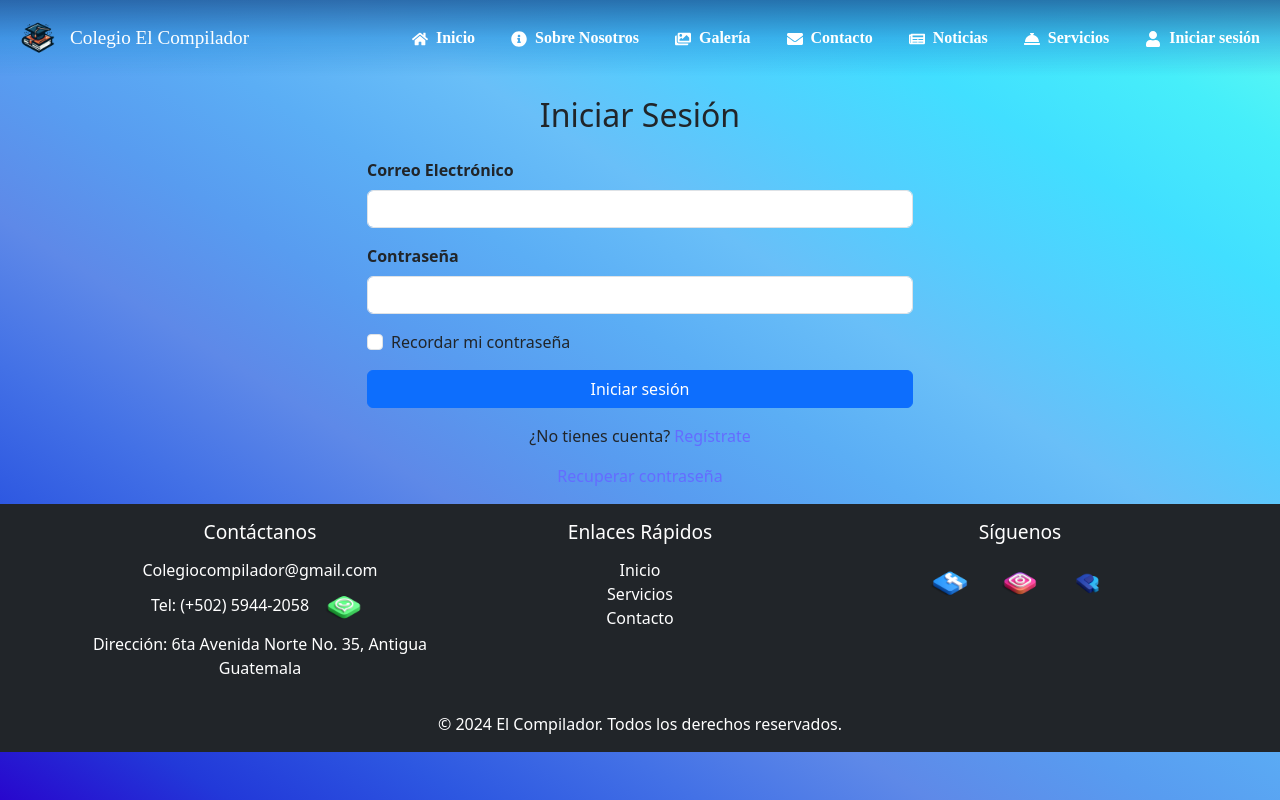
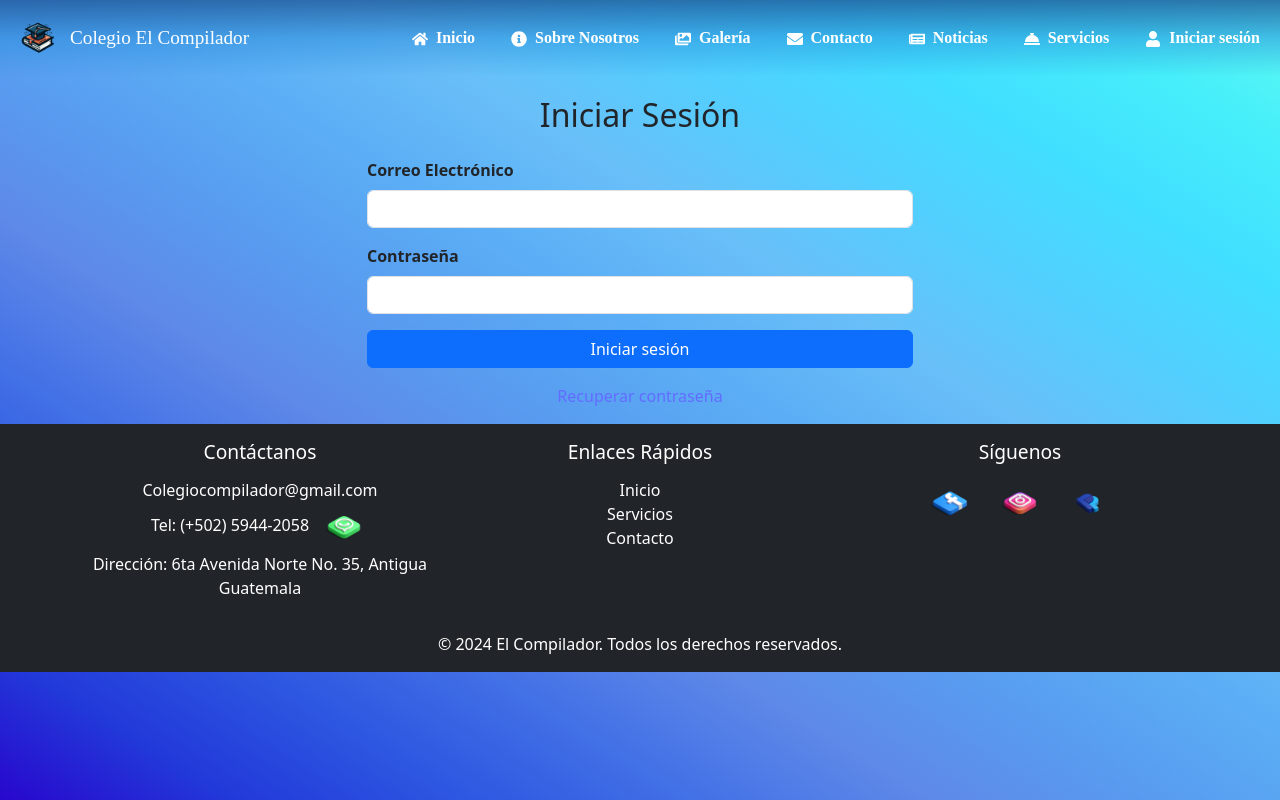
Before and after one commit to SebastianNz11/frontendColegio, a React (Vite) app: page /login in a window 1280 px wide. Built offline with nearby package versions, Linux system fonts and the light colour scheme.

Commit message:
ajuste login

```diff
--- a/src/pages/Login.jsx
+++ b/src/pages/Login.jsx
@@ -16,14 +16,9 @@ const Login = () => {
                             <label htmlFor="password" className="form-label">Contraseña</label>
                             <input type="password" className="form-control" id="password" name="password" required />
                         </div>
-                        <div className="mb-3 form-check">
-                            <input type="checkbox" className="form-check-input" id="rememberMe" />
-                            <label className="form-check-label" htmlFor="rememberMe">Recordar mi contraseña</label>
-                        </div>
                         <button type="submit" className="btn btn-primary w-100">Iniciar sesión</button>
                     </form>
                     <div className="text-center mt-3">
-                        <p>¿No tienes cuenta? <a href="/registro">Regístrate</a></p>
                         <p><a href="#">Recuperar contraseña</a></p>
                     </div>
                 </div>
```
